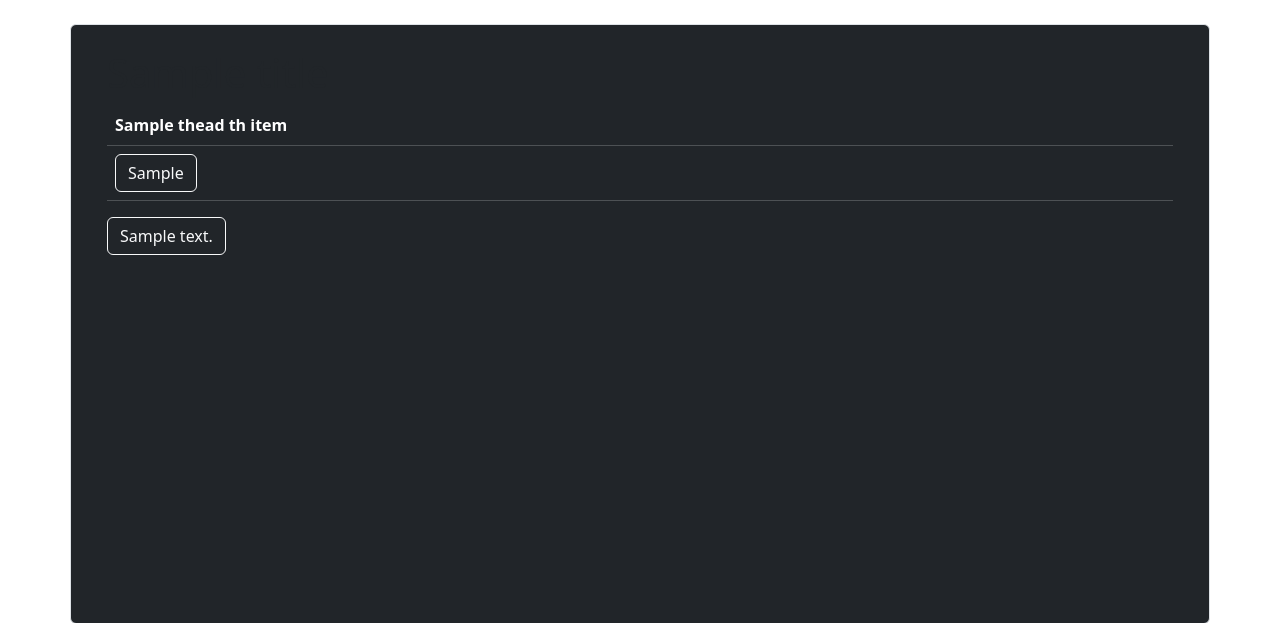
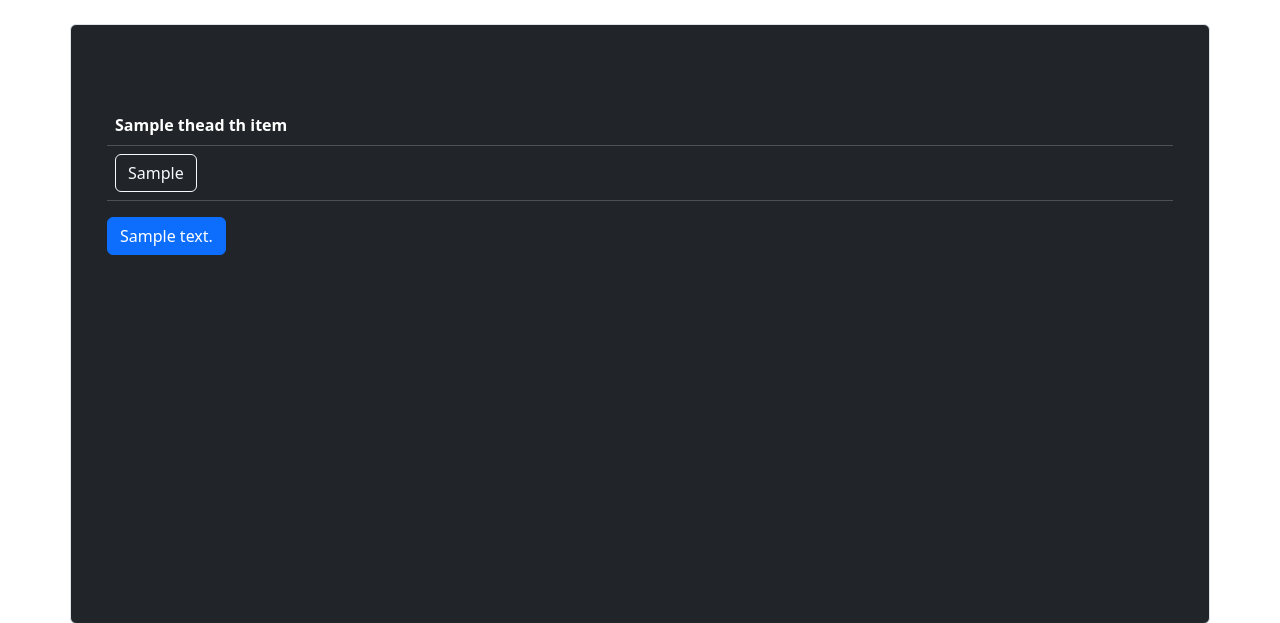
Before and after one commit to fstelte/Business-Impact-Assessment, a Flask app: template app/templates/items_list.html in a window 1280 px wide. Shown: the part 56-679 px from the top of the page. Run offline with Flask 3, Linux system fonts and the light colour scheme; the template is opened without the code that fills it: most values are stand-ins (such as "Sample title", 1, 10 or a date in 2020); parts of the project's set-up code (start-up, migrations or seed data) failed here and were passed over; some libraries are stand-ins or nearby versions.

Commit message:
changed themeing

```diff
--- a/app/templates/items_list.html
+++ b/app/templates/items_list.html
@@ -50,5 +50,5 @@
     {% else %}
         <p>No items found</p>
     {% endif %}
-    <a class="btn btn-outline-light" href="{{ item_new_url }}" role="button">{{ item_new_text }}</a>
+    <a class="btn btn-primary" href="{{ item_new_url }}" role="button">{{ item_new_text }}</a>
 {% endblock %}
```
